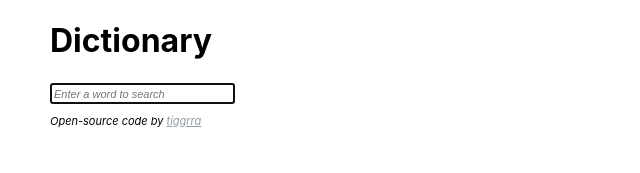
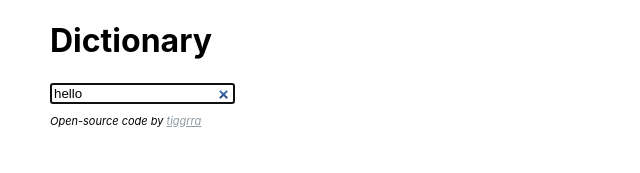
Before and after one commit to tiggrra/dictionary-project, a React (Create React App) app: page / in a window 1280 px wide. Shown: the top 173 px of the page, without its empty margins (0-640 px from the left). Built offline with nearby package versions, Linux system fonts and the light colour scheme; no server answers.

Commit message:
added default keyword in search field

```diff
--- a/src/Dictionary.js
+++ b/src/Dictionary.js
@@ -37,7 +37,7 @@ export default function Dictionary(props) {
         return <div className="Dictionary">
             <section>
                 <form onSubmit={handleSubmit}>
-                    <input type="search" placeholder="Enter a word to search" autoFocus="on" onChange={handleKeywordChange} />
+                    <input type="search" placeholder="Enter a word to search" autoFocus="on" onChange={handleKeywordChange} defaultValue={props.defaultKeyword} />
                 </form>
             </section>
             <Results results={results} />
```
